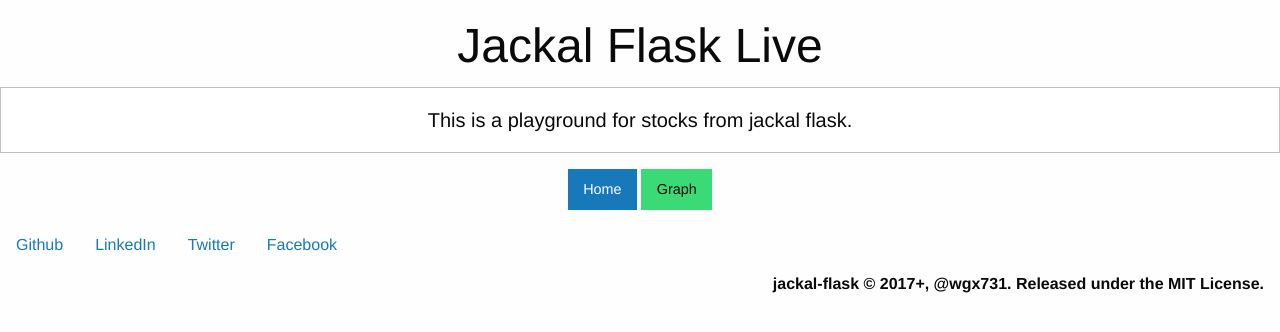
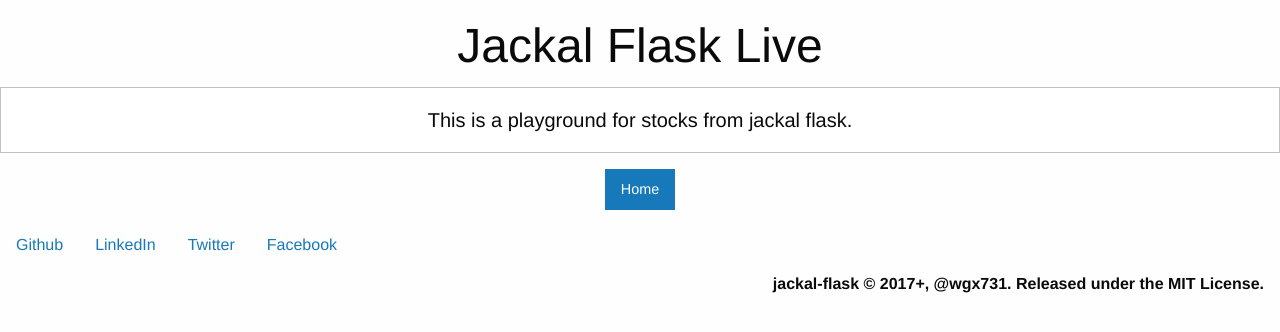
Before and after one commit to wgx731/jackal-flask, a Flask app: template app/templates/base.html in a window 1280 px wide. Shown: the part 31-363 px from the top of the page. Run offline with Flask 2, Linux system fonts and the light colour scheme; the template is opened without the code that fills it, so the values that code supplies are empty; some libraries are stand-ins or nearby versions.

Commit message:
[final]: hide graph page

```diff
--- a/app/templates/base.html
+++ b/app/templates/base.html
@@ -27,7 +27,6 @@
             <h1>Jackal Flask Live</h1>
             <p class="lead callout">This is a playground for stocks from jackal flask.</p>
             <a href="/index" class="button">Home</a>
-            <a href="/graph" class="button success">Graph</a>
         </div>
         {% block content %}{% endblock %}
         <div class="row column">
```
